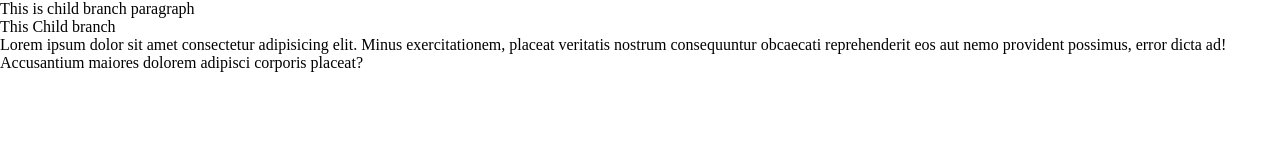
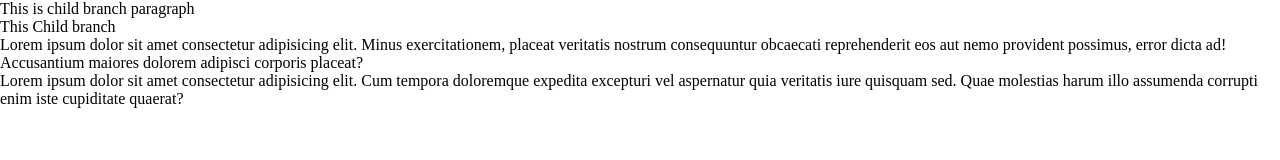
Before and after one commit to darshigithub/mern-stack-intern, a plain HTML site: page index.html in a window 1280 px wide. Drawn offline with Linux system fonts and the light colour scheme.

Commit message:
Child1 is created

```diff
--- a/index.html
+++ b/index.html
@@ -14,6 +14,9 @@
         <div class="content">
             Lorem ipsum dolor sit amet consectetur adipisicing elit. Minus exercitationem, placeat veritatis nostrum consequuntur obcaecati reprehenderit eos aut nemo provident possimus, error dicta ad! Accusantium maiores dolorem adipisci corporis placeat?
         </div>
+        <div>
+            Lorem ipsum dolor sit amet consectetur adipisicing elit. Cum tempora doloremque expedita excepturi vel aspernatur quia veritatis iure quisquam sed. Quae molestias harum illo assumenda corrupti enim iste cupiditate quaerat?
+        </div>
     </div>
 </body>
 </html>
```
